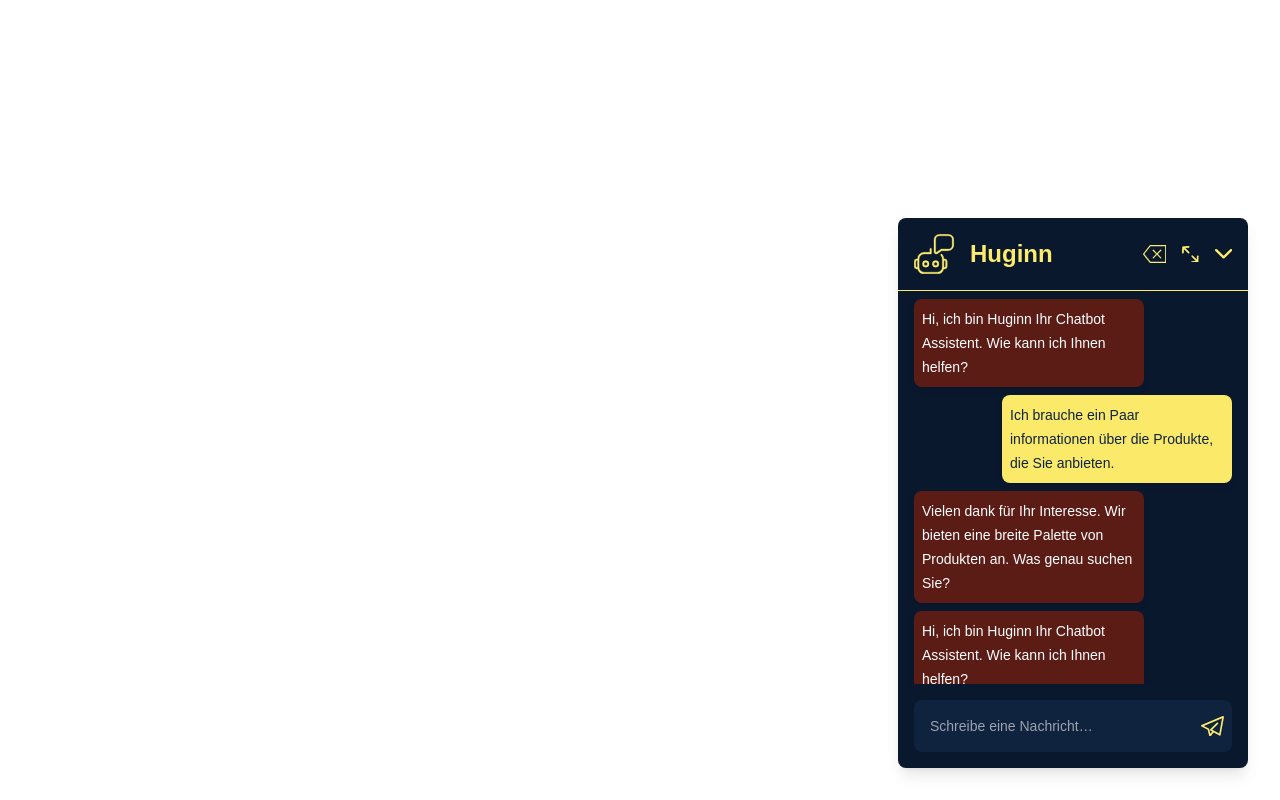
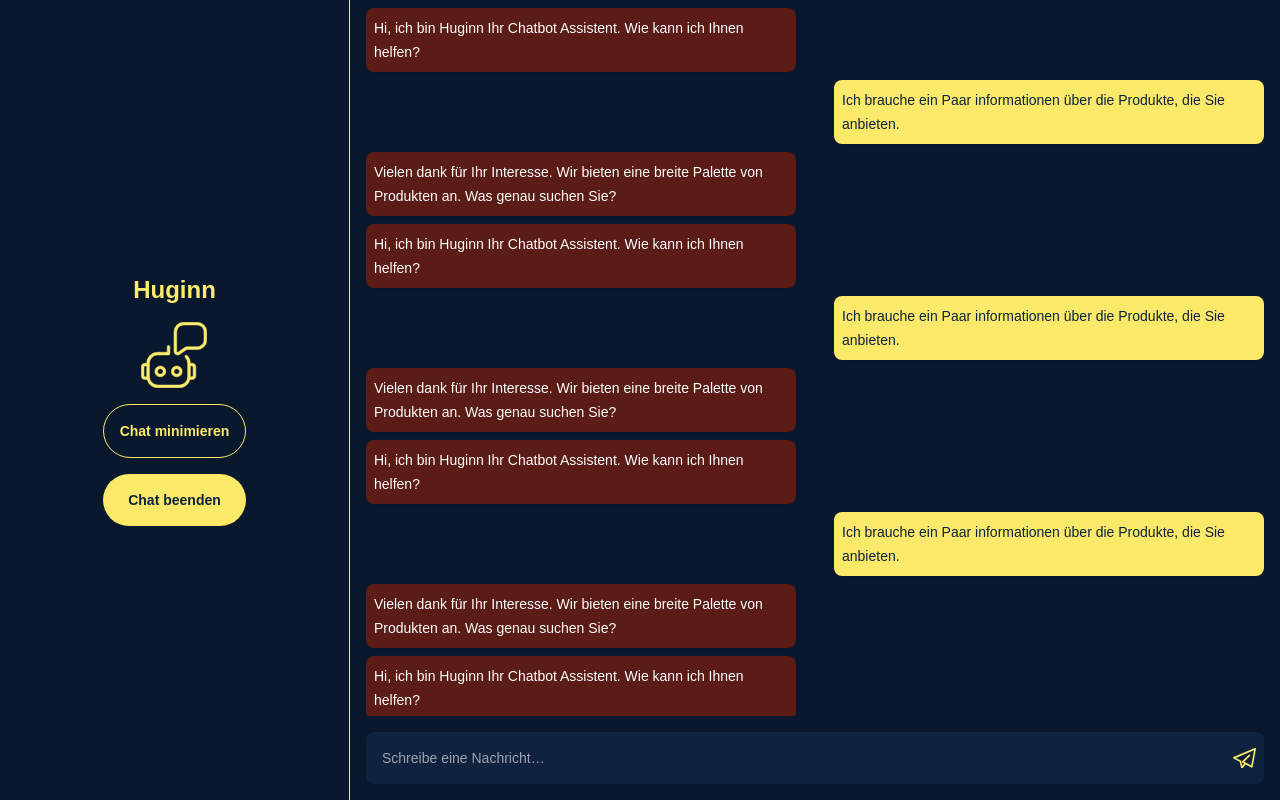
Before and after one commit to M-WRI/huginn-chatbot, a React (Create React App) app: page /chat-bot in a window 1280 px wide. Both pictures are taken after a click on the element 1205 px from the left and 725 px from the top of the page. Built offline with nearby package versions, Linux system fonts and the light colour scheme.

Commit message:
created full screen mode

```diff
--- a/src/components/Button.tsx
+++ b/src/components/Button.tsx
@@ -11,10 +11,10 @@ export const Button = ({
 }) => {
   // CONFIG - BUTTON STYLES
   const baseClasses =
-    "text-sm font-bold p-4 cursor-pointer transition-all w-full rounded-xl hover:scale-95";
+    "text-sm font-bold p-4 cursor-pointer transition-all w-full rounded-full hover:scale-95";
   const typeClasses = {
     outline: "text-[#fbea6a] bg-transparent border border-[#fbea6a]",
-    primary: "text-[#fbea6a] bg-[#fbea6a]",
+    primary: "text-[#0f223e] bg-[#fbea6a]",
   };
 
   return (
--- a/src/components/Icons/ExpandIcon.tsx
+++ b/src/components/Icons/ExpandIcon.tsx
@@ -1,6 +1,13 @@
-export const ExpandIcon = ({ fill }: { fill: string }) => {
+export const ExpandIcon = ({
+  fill,
+  action,
+}: {
+  fill: string;
+  action: () => void;
+}) => {
   return (
     <svg
+      onClick={() => action()}
       className="cursor-pointer"
       xmlns="http://www.w3.org/2000/svg"
       width="16.603"
--- a/src/components/v2/components/ChatBot.tsx
+++ b/src/components/v2/components/ChatBot.tsx
@@ -5,8 +5,12 @@ import { Messages } from "./Messages";
 
 export const ChatBot = ({
   setChatIsOpen,
+  setFullScreen,
+  fullScreen,
 }: {
   setChatIsOpen: (state: boolean) => void;
+  setFullScreen: (state: boolean) => void;
+  fullScreen: boolean;
 }) => {
   const chatContainerClasses =
     "sm:relative overflow-auto flex flex-1 flex-col justify-between sm:rounded-lg shadow-lg sm:w-[350px] sm:h-[550px]";
@@ -15,13 +19,35 @@ export const ChatBot = ({
     "fixed top-0 left-0 right-0 bottom-0 w-screen h-screen";
 
   return (
+    <>
+      {fullScreen ? (
+        <div
+          className={`fixed top-0 left-0 right-0 bottom-0 w-screen h-screen`}
+          style={{ backgroundColor: configDefaultStyles.appContainer.bg }}
+        >
+          <div className="grid grid-cols-[350px_1fr] h-full">
+            <Header
+              fullScreen={fullScreen}
+              setChatIsOpen={setChatIsOpen}
+              setFullScreen={setFullScreen}
+            />
+
+            <div className="flex flex-col overflow-y-auto">
+              <Messages fullScreen={fullScreen} />
+              <Input />
+            </div>
+          </div>
+        </div>
+      ) : (
         <div
           className={`${chatContainerClasses} ${mobileContainerClasses}`}
           style={{ backgroundColor: configDefaultStyles.appContainer.bg }}
         >
-      <Header setChatIsOpen={setChatIsOpen} />
+          <Header setChatIsOpen={setChatIsOpen} setFullScreen={setFullScreen} />
           <Messages />
           <Input />
         </div>
+      )}
+    </>
   );
 };
--- a/src/components/v2/components/Header.tsx
+++ b/src/components/v2/components/Header.tsx
@@ -1,29 +1,44 @@
 import { configDefaultStyles } from "../../../config";
+import { Button } from "../../Button";
 import { ArrowDownIcon, CancelIcon, ExpandIcon, HuginnIcon } from "../../Icons";
 
 export const Header = ({
   setChatIsOpen,
+  setFullScreen,
+  fullScreen,
 }: {
   setChatIsOpen: (state: boolean) => void;
+  setFullScreen: (state: boolean) => void;
+  fullScreen?: boolean;
 }) => {
   const headerStyles = {
-    container: "flex gap-4 items-center justify-between px-4 py-4 border-b",
+    container: fullScreen
+      ? "flex flex-col gap-4 items-center justify-center"
+      : "flex gap-4 items-center justify-between px-4 py-4 border-b",
+    logo: fullScreen
+      ? "flex flex-col-reverse items-center gap-4"
+      : "flex gap-4 items-center",
     title: "font-sans text-2xl font-bold pointer-events-none",
-    logo: "flex gap-4 items-center",
     navigation: "flex gap-4 items-center",
-    icon: "w-[40px] h-[40px]",
+    icon: fullScreen ? "w-[66px] h-[66px]" : "w-[40px] h-[40px]",
   };
 
   const handleMinimizeChatBot = () => {
     setChatIsOpen(false);
   };
 
+  const handleExpandChatBot = () => {
+    setFullScreen(true);
+  };
+
   return (
     <div
       className={headerStyles.container}
-      style={{
-        borderBottom: `1px solid ${configDefaultStyles.header.border}`,
-      }}
+      style={
+        fullScreen
+          ? { borderRight: `1px solid ${configDefaultStyles.header.border}` }
+          : { borderBottom: `1px solid ${configDefaultStyles.header.border}` }
+      }
     >
       <div className={headerStyles.logo}>
         <HuginnIcon
@@ -41,12 +56,24 @@ export const Header = ({
         </p>
       </div>
       <div className={headerStyles.navigation}>
-        <CancelIcon fill={configDefaultStyles.header.iconColor} />
-        <ExpandIcon fill={configDefaultStyles.header.iconColor} />
-        <ArrowDownIcon
-          action={handleMinimizeChatBot}
-          fill={configDefaultStyles.header.iconColor}
-        />
+        {fullScreen ? (
+          <div className="flex flex-col gap-4">
+            <Button>Chat minimieren</Button>
+            <Button type="primary">Chat beenden</Button>
+          </div>
+        ) : (
+          <>
+            <CancelIcon fill={configDefaultStyles.header.iconColor} />
+            <ExpandIcon
+              action={handleExpandChatBot}
+              fill={configDefaultStyles.header.iconColor}
+            />
+            <ArrowDownIcon
+              action={handleMinimizeChatBot}
+              fill={configDefaultStyles.header.iconColor}
+            />
+          </>
+        )}
       </div>
     </div>
   );
--- a/src/components/v2/components/Messages.tsx
+++ b/src/components/v2/components/Messages.tsx
@@ -10,10 +10,12 @@ const CustomLink = ({ href, children }: any) => (
   </Link>
 );
 
-export const Messages = () => {
+export const Messages = ({ fullScreen }: { fullScreen?: boolean }) => {
   const messageStyles = {
     container: "flex-1 overflow-auto flex flex-col items-start px-4 mt-2",
-    message: "text-sm mb-2 p-2 rounded-lg max-w-[230px] shadow-md",
+    message: fullScreen
+      ? "text-sm mb-2 p-2 rounded-lg max-w-[430px] shadow-md"
+      : "text-sm mb-2 p-2 rounded-lg max-w-[230px] shadow-md",
     userMessage: "self-end",
     assistantMessage: "self-start",
     content: "font-sans text-sm leading-6 align-start",
--- a/src/components/v2/index.tsx
+++ b/src/components/v2/index.tsx
@@ -5,6 +5,7 @@ import { ChatBot } from "./components";
 
 export const NewChatBot = () => {
   const [chatIsOpen, setChatIsOpen] = useState<boolean>(false);
+  const [fullScreen, setFullScreen] = useState<boolean>(true);
 
   const shouldShowOutlet = chatIsOpen;
 
@@ -14,7 +15,13 @@ export const NewChatBot = () => {
 
   return (
     <div className={`fixed bottom-[32px] right-[32px] z-50`}>
-      {shouldShowOutlet && <ChatBot setChatIsOpen={setChatIsOpen} />}
+      {shouldShowOutlet && (
+        <ChatBot
+          setChatIsOpen={setChatIsOpen}
+          setFullScreen={setFullScreen}
+          fullScreen={fullScreen}
+        />
+      )}
       <div className="fixed right-[35px] bottom-[35px] z-50">
         {!chatIsOpen && (
           <div
--- a/src/mocks/index.ts
+++ b/src/mocks/index.ts
@@ -31,4 +31,34 @@ export const chatMock: IMessage[] = [
       "Vielen dank für Ihr Interesse. Wir bieten eine breite Palette von Produkten an. Was genau suchen Sie?",
     role: "assistant",
   },
+  {
+    content:
+      "Hi, ich bin Huginn Ihr Chatbot Assistent. Wie kann ich Ihnen helfen?",
+    role: "assistant",
+  },
+  {
+    content:
+      "Ich brauche ein Paar informationen über die Produkte, die Sie anbieten.",
+    role: "user",
+  },
+  {
+    content:
+      "Vielen dank für Ihr Interesse. Wir bieten eine breite Palette von Produkten an. Was genau suchen Sie?",
+    role: "assistant",
+  },
+  {
+    content:
+      "Hi, ich bin Huginn Ihr Chatbot Assistent. Wie kann ich Ihnen helfen?",
+    role: "assistant",
+  },
+  {
+    content:
+      "Ich brauche ein Paar informationen über die Produkte, die Sie anbieten.",
+    role: "user",
+  },
+  {
+    content:
+      "Vielen dank für Ihr Interesse. Wir bieten eine breite Palette von Produkten an. Was genau suchen Sie?",
+    role: "assistant",
+  },
 ];
```
Lines whose indentation alone changed are shown as unchanged.
